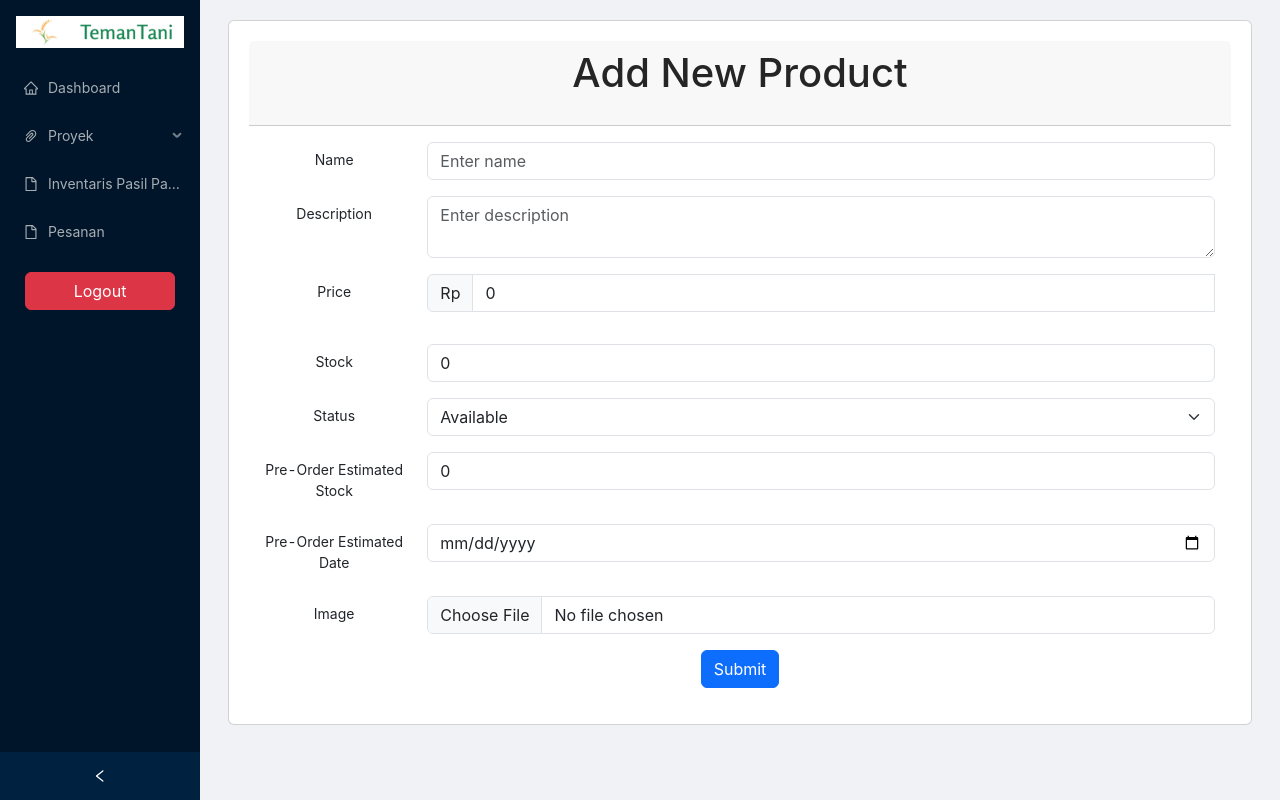
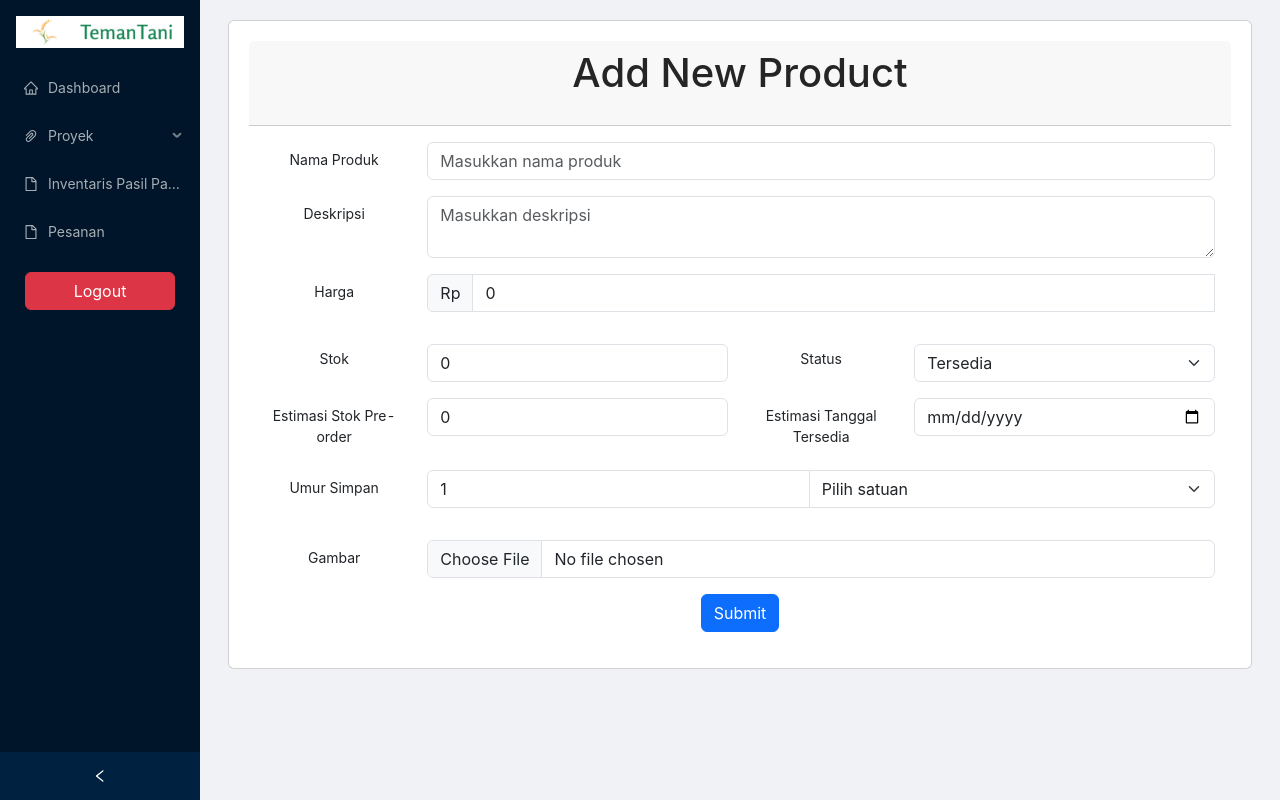
Before and after one commit to farfnd/temantani-frontend, a React (Create React App) app: page /admin/products/create in a window 1280 px wide. Built offline with nearby package versions, Linux system fonts and the light colour scheme.

Commit message:
tambah expiry period field produk

```diff
--- a/src/Contexts/ProductsContext.js
+++ b/src/Contexts/ProductsContext.js
@@ -18,6 +18,9 @@ export const ProductsProvider = props => {
         status: "AVAILABLE",
         preOrderEstimatedStock: 0,
         preOrderEstimatedDate: "",
+        expiryPeriod: 1,
+        expiryPeriodUnit: "BULAN",
+        image: null,
     })
     const [fetchStatus, setFetchStatus] = useState(true)
     const [currentId, setCurrentId] = useState(null)
@@ -61,6 +64,8 @@ export const ProductsProvider = props => {
             status: data.status,
             preOrderEstimatedStock: parseInt(data.preOrderEstimatedStock),
             preOrderEstimatedDate: data.preOrderEstimatedDate,
+            expiryPeriod: parseInt(data.expiryPeriod),
+            expiryPeriodUnit: data.expiryPeriodUnit,
         })
         setImagePreview(`${config.api.inventoryService}/images/${data.image}`)
         setCurrentId(data.id)
@@ -86,11 +91,15 @@ export const ProductsProvider = props => {
         formData.append("price", inputData.price);
         formData.append("stock", inputData.stock);
         formData.append("status", inputData.status);
-        if(preOrderEstimatedStock !== null && preOrderEstimatedDate !== null) {
+        if (preOrderEstimatedStock !== null && preOrderEstimatedDate !== null) {
             formData.append("preOrderEstimatedStock", preOrderEstimatedStock);
             formData.append("preOrderEstimatedDate", preOrderEstimatedDate);
         }
-        formData.append("image", inputData.image);
+        formData.append("expiryPeriod", inputData.expiryPeriod);
+        formData.append("expiryPeriodUnit", inputData.expiryPeriodUnit);
+        if (inputData.image !== undefined) {
+            formData.append("image", inputData.image)
+        };
 
         const requestConfig = {
             headers: {
@@ -122,6 +131,8 @@ export const ProductsProvider = props => {
                                 status: data.status,
                                 preOrderEstimatedStock: parseInt(data.preOrderEstimatedStock),
                                 preOrderEstimatedDate: data.preOrderEstimatedDate,
+                                expiryPeriod: parseInt(data.expiryPeriod),
+                                expiryPeriodUnit: data.expiryPeriodUnit,
                             };
                         } else {
                             return product;
@@ -143,12 +154,15 @@ export const ProductsProvider = props => {
                             status: data.status,
                             preOrderEstimatedStock: parseInt(data.preOrderEstimatedStock),
                             preOrderEstimatedDate: data.preOrderEstimatedDate,
+                            expiryPeriod: parseInt(data.expiryPeriod),
+                            expiryPeriodUnit: data.expiryPeriodUnit,
                         },
                     ]);
                     message.success("Produk berhasil ditambahkan");
                 }
 
                 history.push("/admin/products");
+                setImagePreview("");
                 setInputData({
                     name: "",
                     description: "",
@@ -157,13 +171,15 @@ export const ProductsProvider = props => {
                     status: "AVAILABLE",
                     preOrderEstimatedStock: 0,
                     preOrderEstimatedDate: "",
+                    expiryPeriod: 1,
+                    expiryPeriodUnit: "BULAN",
                     image: null,
                 });
             })
             .catch((err) => {
                 console.log(err);
                 if (err.response.status === 400 && err.response.data.message === "No files were uploaded") {
-                    message.error("Mohon ungah gambar produk");
+                    message.error("Mohon unggah gambar produk");
                 } else {
                     message.error("Gagal " + (id ? "memperbarui" : "menambahkan") + " produk: " + err.response.data.message);
                 }
--- a/src/View/Pages/Admin/Inventory/ProductForm.js
+++ b/src/View/Pages/Admin/Inventory/ProductForm.js
@@ -44,6 +44,8 @@ const ProductForm = () => {
                 status: "AVAILABLE",
                 preOrderEstimatedStock: 0,
                 preOrderEstimatedDate: "",
+                expiryPeriod: 1,
+                image: null,
             })
         }
     }, [])
@@ -87,10 +89,9 @@ const ProductForm = () => {
         }
     };
 
-
     return (
         <>
-            <Container>
+            <Container className="mb-3">
                 <Row className="justify-content-md-center">
                     <Col md="12">
                         <Card className="text-center">
@@ -101,12 +102,12 @@ const ProductForm = () => {
                                 <Form noValidate validated={validated} onSubmit={handleSubmit} encType="multipart/form-data">
                                     <Row className="mb-3">
                                         <Form.Label column md="2" htmlFor="formBasicName">
-                                            Name
+                                            Nama Produk
                                         </Form.Label>
                                         <Col md="10">
                                             <Form.Control
                                                 type="text"
-                                                placeholder="Enter name"
+                                                placeholder="Masukkan nama produk"
                                                 name="name"
                                                 value={inputData.name}
                                                 onChange={handleChange}
@@ -115,37 +116,37 @@ const ProductForm = () => {
                                                 maxLength={50}
                                             />
                                             <Form.Control.Feedback type="invalid">
-                                                Please enter a valid name (3-50 characters).
+                                                Mohon masukkan nama produk (3-50 karakter).
                                             </Form.Control.Feedback>
                                         </Col>
                                     </Row>
 
                                     <Row className="mb-3">
-                                        <Form.Label column md="2" htmlFor="formBasicDescription">Description</Form.Label>
+                                        <Form.Label column md="2" htmlFor="formBasicDescription">Deskripsi</Form.Label>
                                         <Col md="10">
                                             <Form.Control
                                                 as="textarea"
                                                 rows={2}
-                                                placeholder="Enter description"
+                                                placeholder="Masukkan deskripsi"
                                                 name="description"
                                                 value={inputData.description}
                                                 onChange={handleChange}
                                                 required
                                             />
                                             <Form.Control.Feedback type="invalid">
-                                                Please enter a valid description.
+                                                Masukkan deskripsi produk.
                                             </Form.Control.Feedback>
                                         </Col>
                                     </Row>
 
                                     <Row className="mb-3">
-                                        <Form.Label column md="2" htmlFor="formBasicPrice">Price</Form.Label>
+                                        <Form.Label column md="2" htmlFor="formBasicPrice">Harga</Form.Label>
                                         <Col md="10">
                                             <InputGroup className="mb-3">
                                                 <InputGroup.Text>Rp</InputGroup.Text>
                                                 <FormControl
                                                     type="number"
-                                                    placeholder="Enter price"
+                                                    placeholder="Masukkan harga"
                                                     name="price"
                                                     value={inputData.price}
                                                     onChange={handleChange}
@@ -154,18 +155,20 @@ const ProductForm = () => {
                                                     step={100}
                                                 />
                                                 <Form.Control.Feedback type="invalid">
-                                                    Please enter a valid price (minimum Rp1000).
+                                                    Mohon masukkan harga produk (minimal Rp1000).
                                                 </Form.Control.Feedback>
                                             </InputGroup>
                                         </Col>
                                     </Row>
 
-                                    <Row className="mb-3">
-                                        <Form.Label column md="2" htmlFor="formBasicStock">Stock</Form.Label>
-                                        <Col md="10">
+                                    <Row className="mb-3 align-items-center">
+                                        <Col md={2}>
+                                            <Form.Label htmlFor="formBasicStock">Stok</Form.Label>
+                                        </Col>
+                                        <Col md={4}>
                                             <Form.Control
                                                 type="number"
-                                                placeholder="Enter stock"
+                                                placeholder="Masukkan stok"
                                                 name="stock"
                                                 value={inputData.stock}
                                                 onChange={handleChange}
@@ -173,47 +176,44 @@ const ProductForm = () => {
                                                 required
                                             />
                                         </Col>
-                                    </Row>
-
-                                    <Row className="mb-3">
-                                        <Form.Label column md="2" htmlFor="formBasicStatus">Status</Form.Label>
-                                        <Col md="10">
+                                        <Col md={2}>
+                                            <Form.Label htmlFor="formBasicStatus">Status</Form.Label>
+                                        </Col>
+                                        <Col md={4}>
                                             <Form.Select
                                                 aria-label="Default select example"
                                                 name="status"
                                                 onChange={handleChange}
-                                                defaultValue={inputData.status}
+                                                value={inputData.status || ""}
                                                 required
                                             >
-                                                <option value="AVAILABLE">Available</option>
+                                                <option label="Pilih status" value="" disabled hidden></option>
+                                                <option value="AVAILABLE">Tersedia</option>
                                                 <option value="PREORDER">Pre-Order</option>
-                                                <option value="NOT_AVAILABLE">Not Available</option>
+                                                <option value="NOT_AVAILABLE">Tidak Tersedia</option>
                                             </Form.Select>
                                             <Form.Control.Feedback type="invalid">
-                                                Please select a valid status.
+                                                Mohon pilih status produk.
                                             </Form.Control.Feedback>
                                         </Col>
                                     </Row>
 
                                     <Row className="mb-3">
-                                        <Form.Label column md="2" htmlFor="formBasicPreOrderEstimatedStock">Pre-Order Estimated Stock</Form.Label>
-                                        <Col md="10">
+                                        <Form.Label column md="2" htmlFor="formBasicPreOrderEstimatedStock">Estimasi Stok Pre-order</Form.Label>
+                                        <Col md={4}>
                                             <Form.Control
                                                 type="number"
-                                                placeholder="Enter pre-order estimated stock"
+                                                placeholder="Masukkan estimasi stok pre-order"
                                                 name="preOrderEstimatedStock"
                                                 value={inputData.preOrderEstimatedStock}
                                                 onChange={handleChange}
                                             />
                                         </Col>
-                                    </Row>
-
-                                    <Row className="mb-3">
-                                        <Form.Label column md="2" htmlFor="formBasicPreOrderEstimatedDate">Pre-Order Estimated Date</Form.Label>
-                                        <Col md="10">
+                                        <Form.Label column md="2" htmlFor="formBasicPreOrderEstimatedDate">Estimasi Tanggal Tersedia</Form.Label>
+                                        <Col md={4}>
                                             <Form.Control
                                                 type="date"
-                                                placeholder="Enter pre-order estimated date"
+                                                placeholder="Masukkan estimasi tanggal tersedia"
                                                 name="preOrderEstimatedDate"
                                                 value={inputData.preOrderEstimatedDate}
                                                 onChange={handleChange}
@@ -222,11 +222,43 @@ const ProductForm = () => {
                                     </Row>
 
                                     <Row className="mb-3">
-                                        <Form.Label column md="2" htmlFor="formBasicImage">Image</Form.Label>
+                                        <Form.Label column md="2" htmlFor="formBasicExpiryPeriod">Umur Simpan</Form.Label>
+                                        <Col md={10}>
+                                            <InputGroup className="mb-3" hasValidation>
+                                                <Form.Control
+                                                    type="number"
+                                                    placeholder="Masukkan umur simpan"
+                                                    name="expiryPeriod"
+                                                    value={inputData.expiryPeriod}
+                                                    onChange={handleChange}
+                                                    required
+                                                />
+                                                <Form.Select
+                                                    aria-label="Default select example"
+                                                    name="expiryPeriodUnit"
+                                                    onChange={handleChange}
+                                                    value={inputData.expiryPeriodUnit || ""}
+                                                    required
+                                                >
+                                                    <option label="Pilih satuan" value="" disabled hidden></option>
+                                                    <option value="Hari">Hari</option>
+                                                    <option value="Bulan">Bulan</option>
+                                                    <option value="Tahun">Tahun</option>
+                                                </Form.Select>
+                                                <Form.Control.Feedback type="invalid">
+                                                    Mohon masukkan umur simpan produk.
+                                                </Form.Control.Feedback>
+
+                                            </InputGroup>
+                                        </Col>
+                                    </Row>
+
+                                    <Row className="mb-3">
+                                        <Form.Label column md="2" htmlFor="formBasicImage">Gambar</Form.Label>
                                         <Col md="10">
                                             <Form.Control
                                                 type="file"
-                                                placeholder="Enter image"
+                                                placeholder="Unggah gambar"
                                                 name="image"
                                                 onChange={handleImage}
                                                 required={currentId === null}
@@ -237,10 +269,10 @@ const ProductForm = () => {
                                     {imagePreview && (
                                         <Row className="mb-3">
                                             <Col md="2">
-                                                <Form.Label>Image Preview:</Form.Label>
+                                                <Form.Label>Pratinjau Gambar:</Form.Label>
                                             </Col>
                                             <Col md="10">
-                                                <img src={imagePreview} alt="Preview" style={{ maxWidth: "10rem" }} className="float-start"/>
+                                                <img src={imagePreview} alt="Preview" style={{ maxWidth: "10rem" }} className="float-start" />
                                             </Col>
                                         </Row>
                                     )}
--- a/src/View/Pages/Admin/Inventory/ProductList.js
+++ b/src/View/Pages/Admin/Inventory/ProductList.js
@@ -49,16 +49,26 @@ const ProductList = () => {
             title: "Harga",
             isFilterable: true,
             isSortable: true,
+            width: '150',
         },
         {
             prop: "stock",
             title: "Stok",
             isFilterable: true,
             isSortable: true,
+            width: '150',
+        },
+        {
+            prop: "expiryPeriod",
+            title: "Umur Simpan",
+            isFilterable: true,
+            isSortable: true,
+            cell: (row) => (`${row.expiryPeriod} ${row.expiryPeriodUnit}`)
         },
         {
             prop: "status",
             title: 'Aksi',
+            width: '150',
             cell: (row) => (
                 <div>
                     <Link to={`/admin/products/${row.id}/edit`} className="btn btn-primary btn-sm me-2">Edit</Link>
```
